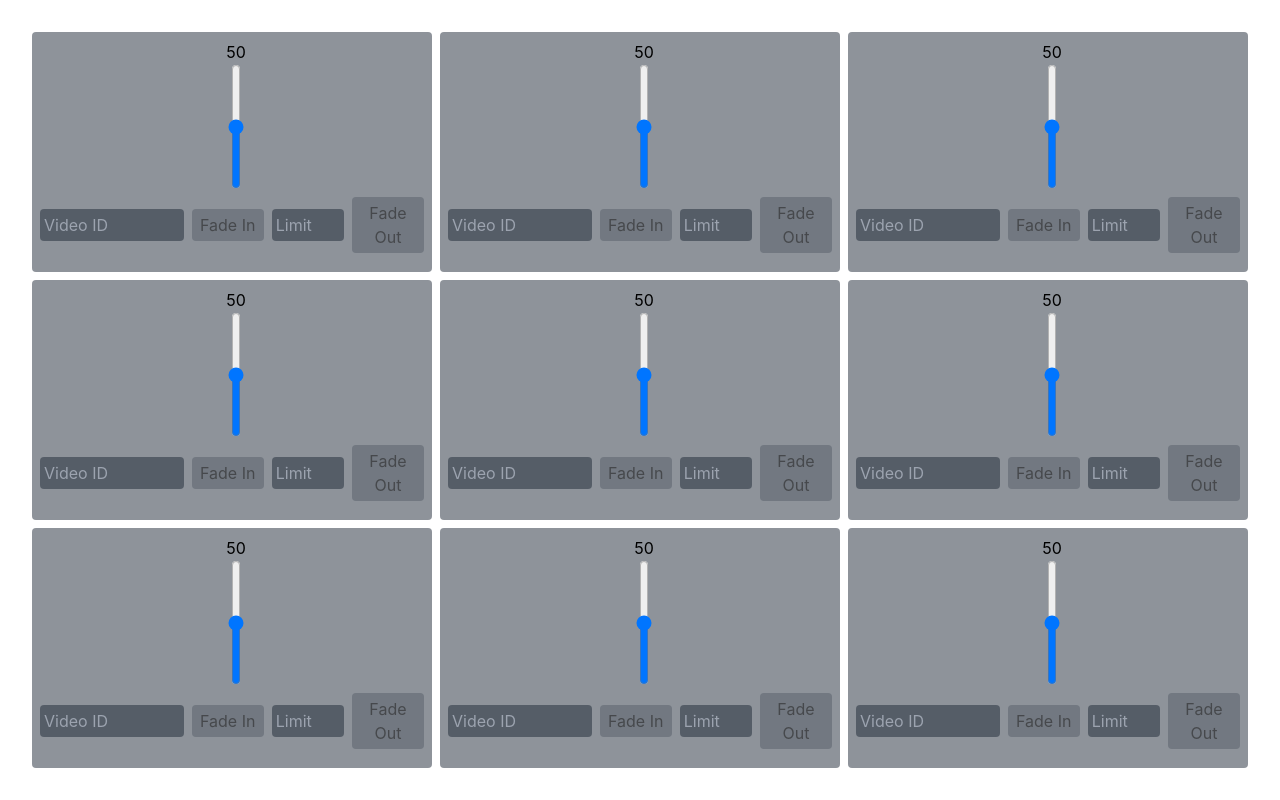
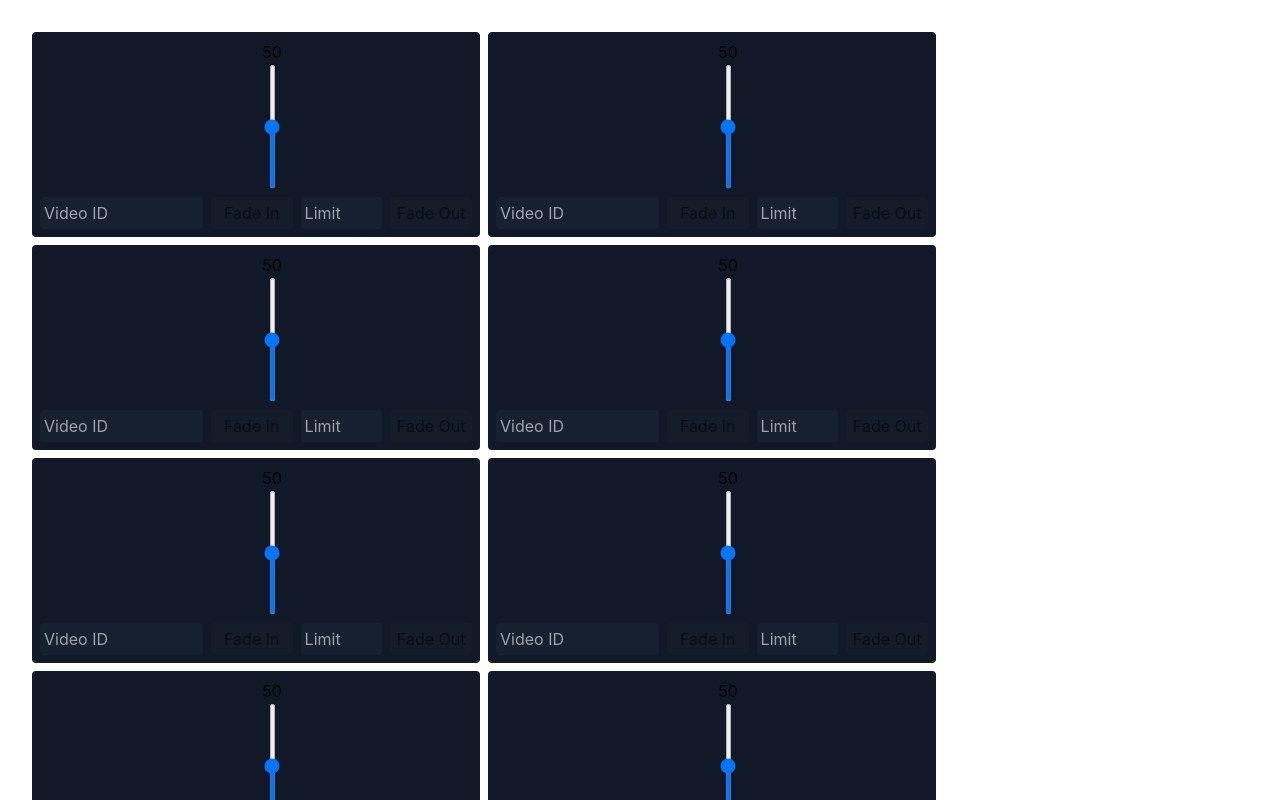
Before and after one commit to GitVex/fullstackjava, a Next.js app: page /mixer in a window 1280 px wide. Built offline with nearby package versions, Linux system fonts and the light colour scheme.

Commit message:
fused the db and mixer overlay under test.tsx

```diff
--- /dev/null
+++ b/components/DualInterface.tsx
@@ -0,0 +1,49 @@
+import React from 'react'
+import { QueryClient, QueryClientProvider } from 'react-query'
+import DBForm from '../components/dbForm/DBForm'
+import MixerOverlay from './mixerComponents/MixerOverlay'
+import { motion } from 'framer-motion'
+import { useState } from 'react'
+
+function DualInterface() {
+
+    const [open, setOpen] = useState(false)
+
+
+
+    return (
+        <div className='bg-gradient-to-tr dark:from-darknavy-600 overflow-hidden'>
+            <div className='absolute'>
+                <motion.div initial={{ y: -1000 }} animate={open ? { y: 0 } : { y: -1000 }} className="backdrop-blur-md">
+                    <MixerOverlay />
+                </motion.div>
+            </div>
+
+
+
+
+            <div className='flex flex-col h-screen'>
+            <button onClick={() => setOpen(!open)} className="absolute m-4 w-6 h-6 scale-x-[300%] self-center">
+                <motion.svg xmlns="http://www.w3.org/2000/svg" fill="none" viewBox="0 0 24 24" stroke-width="1.5" stroke="currentColor" animate={open ? { scaleY: -1 } : {} }>
+                    <path stroke-linecap="round" stroke-linejoin="round" d="M19.5 8.25l-7.5 7.5-7.5-7.5"/>
+                </motion.svg>
+            </button>
+
+
+
+
+
+
+
+
+
+                <QueryClientProvider client={new QueryClient()}>
+                    <DBForm />
+                </QueryClientProvider>
+            </div>
+
+        </div>
+    )
+}
+
+export default DualInterface
--- a/components/dbForm/DBForm.tsx
+++ b/components/dbForm/DBForm.tsx
@@ -6,7 +6,7 @@ import { FilterStateProvider } from '../contexts/FilterStateProvider'
 function DBForm() {
     return (
         <FilterStateProvider>
-            <div className='flex flex-col xl:flex-row p-4 w-full h-full xl:h-screen bg-gradient-to-tr dark:from-darknavy-600'>
+            <div className='flex flex-col xl:flex-row p-4 items-center place-content-center h-full'>
                 <div className='flex flex-col xl:basis-1/2 items-center place-content-center w-full'>
                     <Creator />
                 </div>
--- /dev/null
+++ b/components/mixerComponents/MixerOverlay.tsx
@@ -0,0 +1,13 @@
+import React from 'react'
+import PlayerManager from './PlayerManager'
+import PlayerHolderProvider from '../contexts/PlayerHolderProvider'
+
+function MixerOverlay() {
+    return (
+        <PlayerHolderProvider>
+            <PlayerManager />
+        </PlayerHolderProvider>
+    )
+}
+
+export default MixerOverlay
--- a/components/mixerComponents/PlayerManager.tsx
+++ b/components/mixerComponents/PlayerManager.tsx
@@ -5,23 +5,17 @@ import YTPlayer from './YTPlayer'
 export default function PlayerManager() {
 
     return (
-        <div className="h-screen w-screen flex flex-col justify-center items-center gap-2 overflow-hidden">
-            <div className="flex flex-col gap-2 p-8 h-screen w-screen">
-                <span className="flex flex-row gap-2 h-full w-full">
+        <div className="h-screen w-screen flex flex-col gap-2 2xl:justify-center 2xl:items-center overflow-y-scroll overflow-x-hidden">
+            <div className="flex flex-row flex-wrap gap-2 p-8 h-fit w-screen 2xl:justify-center 2xl:items-center">
                 <YTPlayer playerId={0} />
                 <YTPlayer playerId={1} />
                 <YTPlayer playerId={2} />
-                </span>
-                <span className="flex flex-row gap-2 h-full w-full">
                 <YTPlayer playerId={3} />
                 <YTPlayer playerId={4} />
                 <YTPlayer playerId={5} />
-                </span>
-                <span className="flex flex-row gap-2 h-full w-full">
                 <YTPlayer playerId={6} />
                 <YTPlayer playerId={7} />
                 <YTPlayer playerId={8} />
-                </span>
             </div>
         </div>
     )
--- a/components/mixerComponents/YTPlayer.module.css
+++ b/components/mixerComponents/YTPlayer.module.css
@@ -1,5 +1,5 @@
 .slider {
     appearance: slider-vertical;
-    width: 50px;
+    width: 5px;
     height: 125px;
 }
--- a/components/mixerComponents/YTPlayer.tsx
+++ b/components/mixerComponents/YTPlayer.tsx
@@ -41,7 +41,6 @@ function YTPlayer({ playerId }: { playerId: number }) {
             setVolume(e.target.value)
         }
     }
-
 
     const fade = (e: any, pLimit?: number, inverse: boolean = false) => {
         if (!player) return
@@ -92,10 +91,10 @@ function YTPlayer({ playerId }: { playerId: number }) {
     }
 
     return (
-        <div className='flex flex-col gap-2 p-2 bg-gray-800/50 rounded h-full w-fit'>
-            <div className="flex flex-row justify-center items-center gap-2 ">
+        <div id={`${ID}_container`} className='flex flex-col gap-2 p-2 bg-gray-900 rounded justify-center items-center h-fit max-w-md'>
+            <div className="flex flex-row w-full h-full place-content-center items-center gap-8">
                 <div id={ID} />
-                <div className="flex flex-col justify-center items-center w-fit h-full">
+                <div className="flex flex-col justify-center items-center w-fit h-full rounded">
                     <p className=''>{Math.round(volume)}</p>
                     {/* @ts-ignore */}
                     <input id={`volumeSlider_${playerId}`} type="range" min="0" max="100" step="1" orient="vertical" className={stlyes.slider}
@@ -110,6 +109,11 @@ function YTPlayer({ playerId }: { playerId: number }) {
                         const field = e.target as HTMLInputElement
                         if (!player) return
                         if (e.key !== 'Enter' && field.value) return
+
+                        // strip video id from url and remove all other characters and timestamps
+                        field.value = field.value.replace(/(https:\/\/www\.youtube\.com\/watch\?v=|https:\/\/youtu\.be\/|&t=.*|&feature=emb_logo)/g, '')
+                        console.log(field.value)
+
                         player.loadVideoById(field.value)
                         player.pauseVideo()
                     }
--- /dev/null
+++ b/pages/test.tsx
@@ -0,0 +1,10 @@
+import React from 'react'
+import DualInterface from '../components/DualInterface'
+
+function test() {
+  return (
+    <DualInterface />
+  )
+}
+
+export default test
```
Lines whose indentation alone changed are shown as unchanged.
